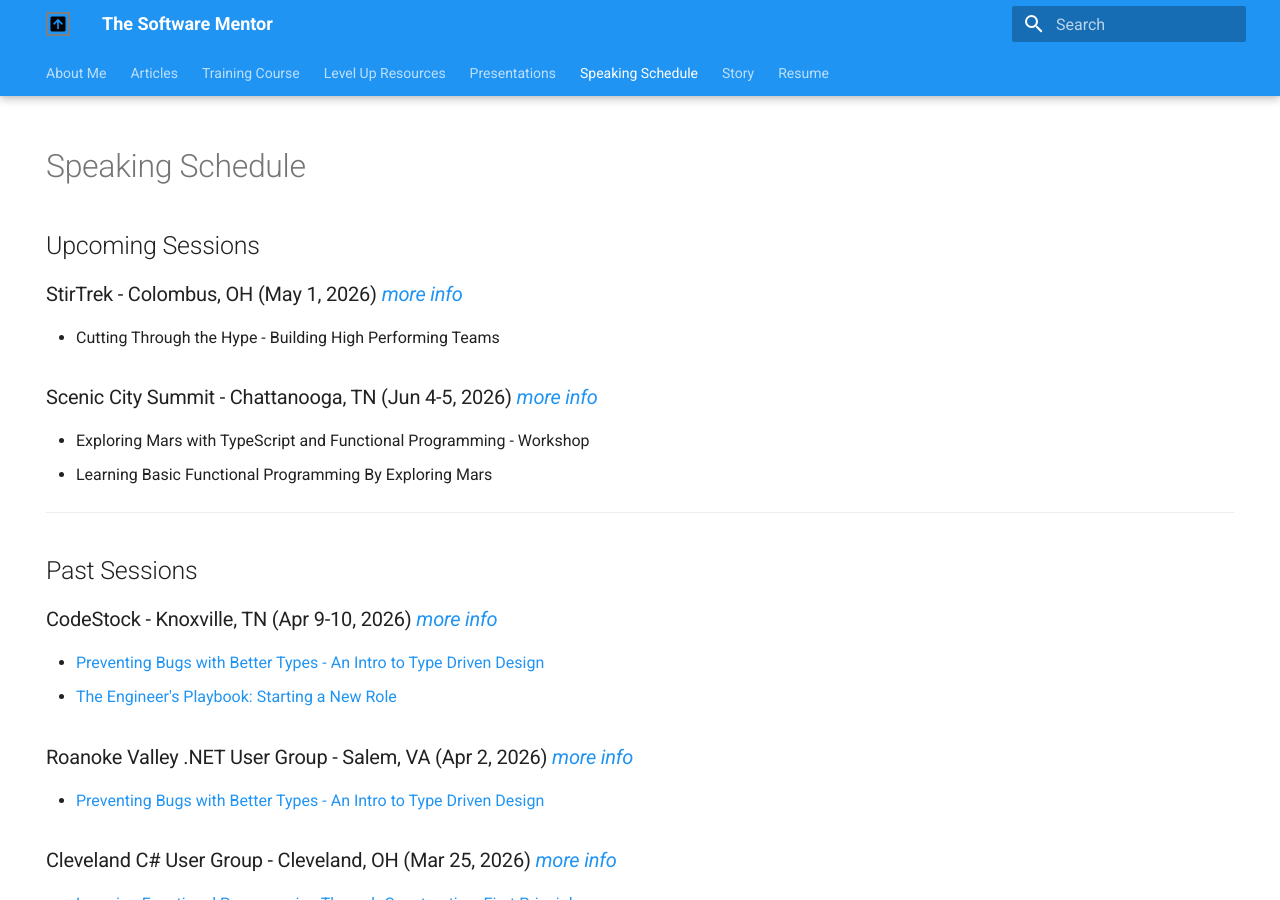
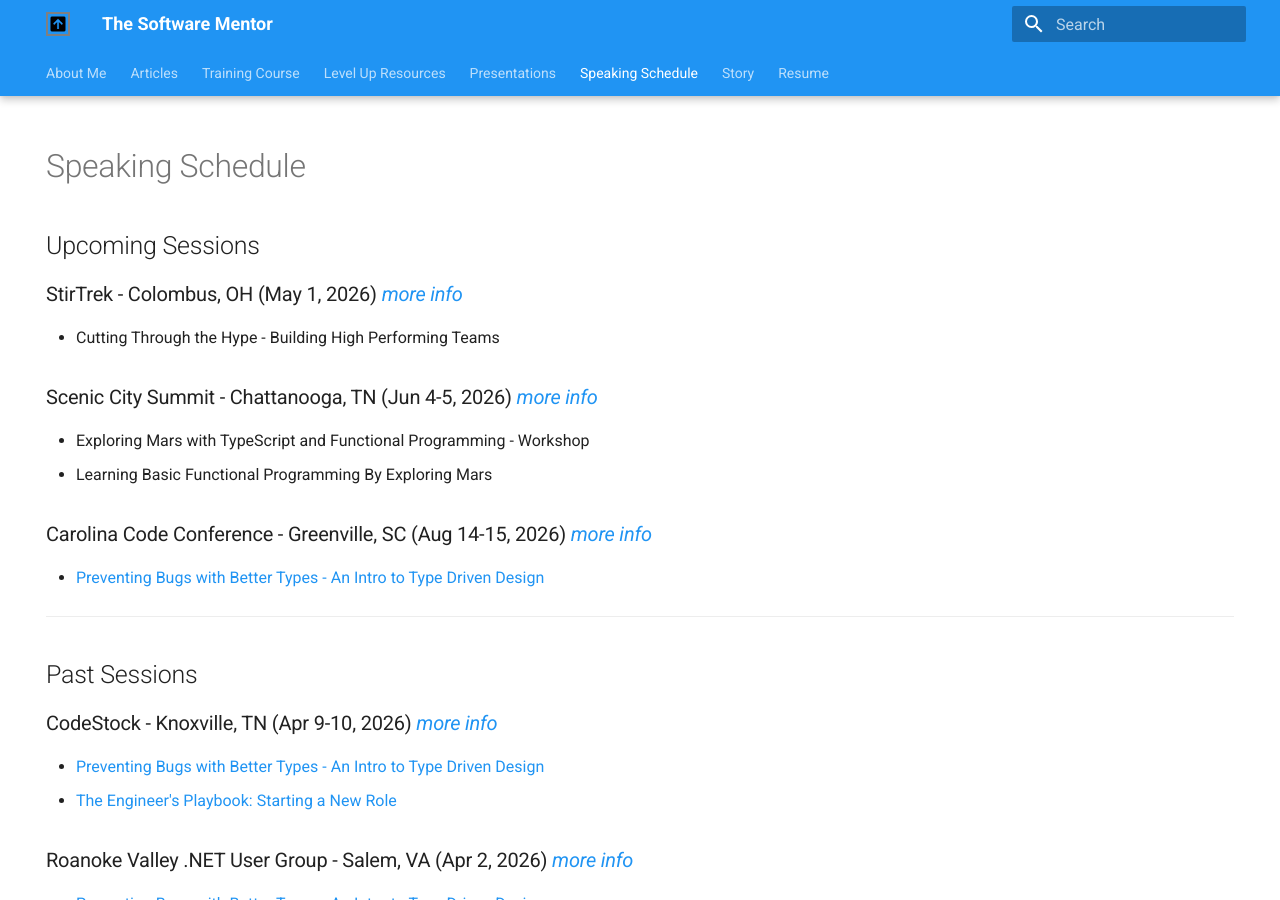
Before and after one commit to cameronpresley/blog, an MkDocs documentation site: the page built from docs/speaking-schedule.md, in a window 1280 px wide and 900 px high. Built offline with MkDocs 1.6.1 and Material for MkDocs 9.7.7, drawn with Linux system fonts in a browser that asks for light colours; plug-ins that fetch from the network failed and are left out.

Commit message:
Add Carolina Code Conference to speaking schedule (#178)
Added Carolina Code Conference session details to schedule.

```diff
--- a/docs/speaking-schedule.md
+++ b/docs/speaking-schedule.md
@@ -15,6 +15,10 @@ hide:
 
 - Exploring Mars with TypeScript and Functional Programming - Workshop
 - Learning Basic Functional Programming By Exploring Mars
+
+### Carolina Code Conference - Greenville, SC (Aug 14-15, 2026) _[more info](https://blog.carolina.codes/p/2026-event-details-and-registration)_
+
+- [Preventing Bugs with Better Types - An Intro to Type Driven Design]()
 
 ---
 ## Past Sessions
```
